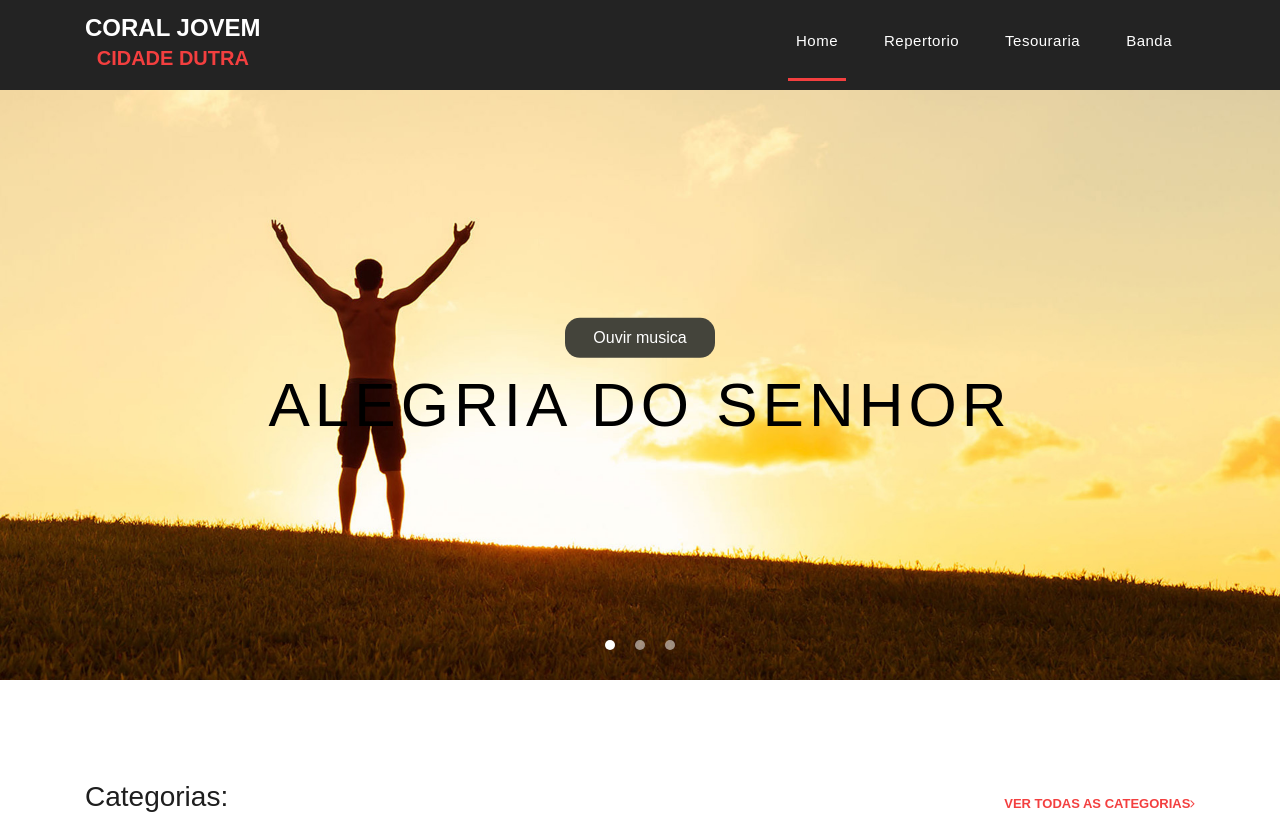
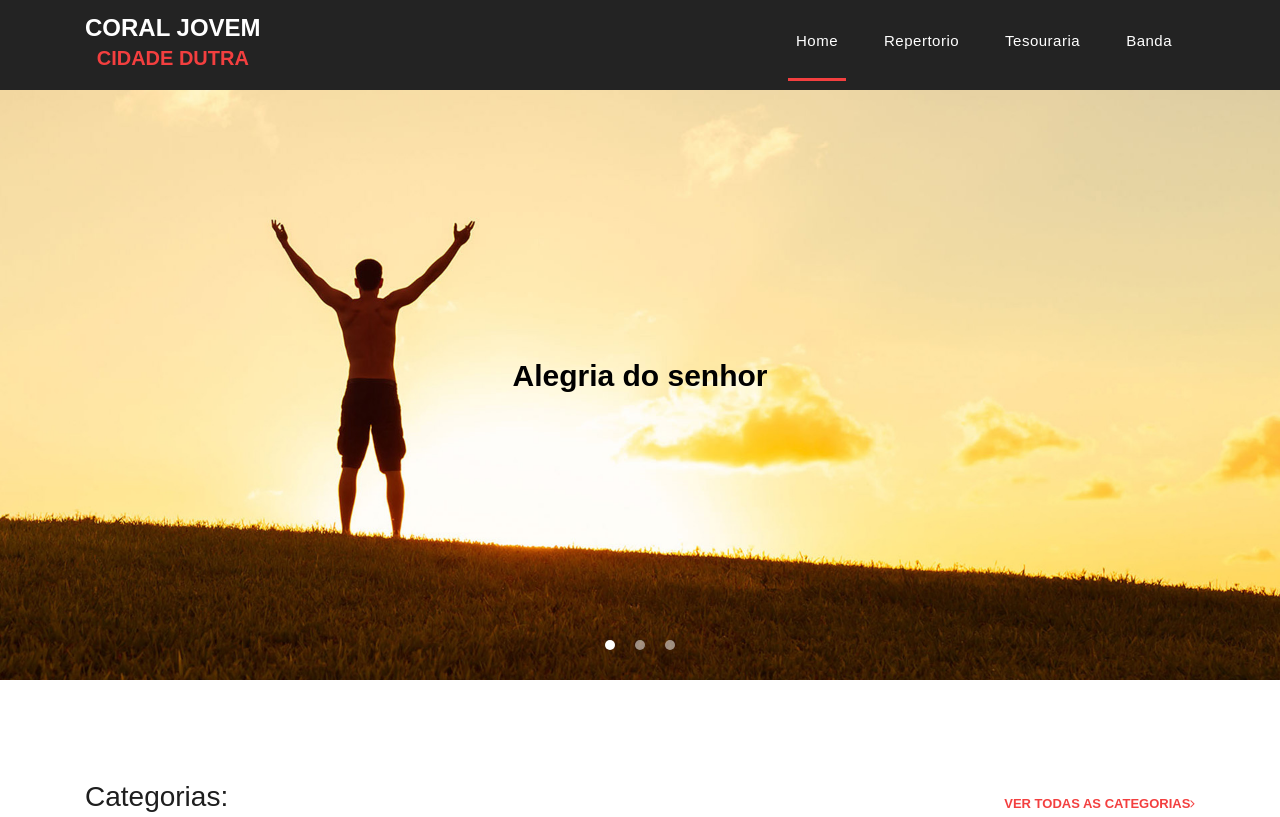
Before and after one commit to MatheusHonoratoDev/CoralDutra, a plain HTML site: page index.html in a window 1280 px wide. Shown: the top 817 px of the page. Drawn offline with Linux system fonts and the light colour scheme.

Commit message:
sexto commit

```diff
--- a/assets/css/templatemo-sixteen.css
+++ b/assets/css/templatemo-sixteen.css
@@ -329,6 +329,7 @@ header .navbar {
 
 
 /* Banner Style */
+
 .banner {
 	position: relative;
 	text-align: center;
@@ -386,20 +387,20 @@ header .navbar {
 	letter-spacing: 5px;
 }
 button, input{
+	position: relative;
 	cursor: pointer;
-	background-color: rgb(68, 68, 59);
+	background-color: rgba(255, 255, 255, 0);
 	font-family: 'Montserrat', sans-serif;
-	color: rgb(255, 255, 255);
+	color: #000000;
+	font-weight: bold;
+	font-size: 30px;
 	border: 0px;
-	width: 150px;
-	height: 40px;
+	width:100%;
+	height: 400px;
 	border-radius: 15px;
 	margin-bottom: 10px;
 }
-button, input:hover{
-	background-color: rgb(20, 20, 20);
-	border: 1px solid #eee;
-}
+
 
 .owl-banner .owl-dots .owl-dot {
   border-radius: 3px;
--- a/index.html
+++ b/index.html
@@ -76,20 +76,20 @@ https://templatemo.com/tm-546-sixteen-clothing
       <div class="owl-banner owl-carousel">
         <div class="banner-item-01">
           <div class="text-content">
-            <a href="alegria-do-senhor.html"><input type="button" value="Ouvir musica"> </a>
-            <h2>Alegria do senhor</h2>
+            <a href="alegria-do-senhor.html"><input type="button" value="Alegria do senhor"> </a>
+            <h2 class=""></h2>
           </div>
         </div>
         <div class="banner-item-02">
           <div class="text-content">
-            <input type="button" value="Ouvir musica">
-            <h2>Ele Vem</h2>
+            <input type="button" value="Ele Vem">
+            <h2></h2>
           </div>
         </div>
         <div class="banner-item-03">
           <div class="text-content">
-            <input type="button" value="Ouvir musica">
-            <h2>Quando Jesus Voltar</h2>
+            <input type="button" value="Quando Jesus Voltar">
+            <h2></h2>
           </div>
         </div>
       </div>
```
Also changed, not shown: Repertorio2.html (+1 -1 lines).
